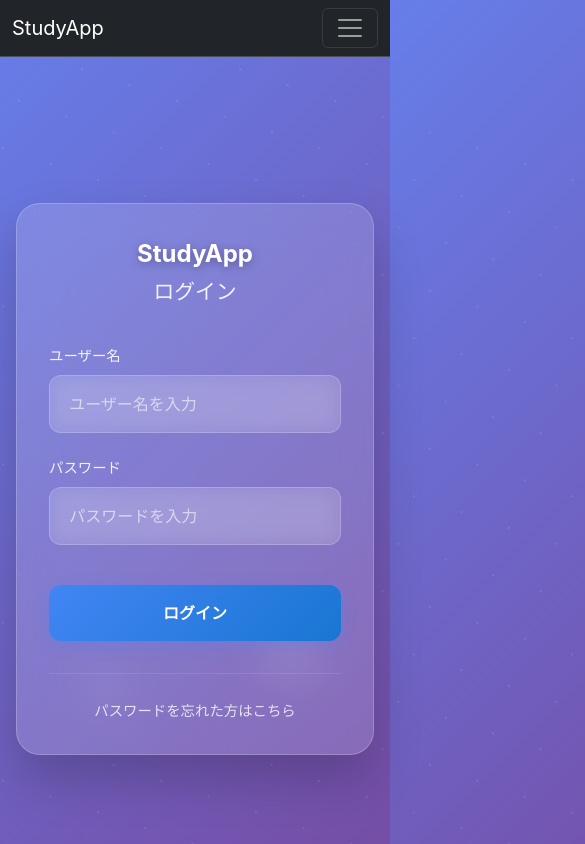
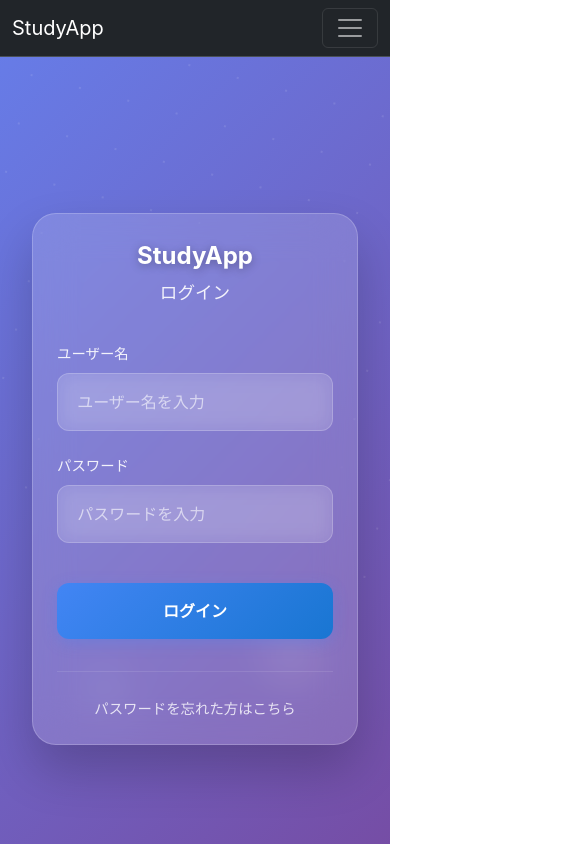
Before and after one commit to kazuhiro-coder/first-app, a React (Create React App) app in the folder frontend/: page /login in a window 390 px wide. Shown: the top 844 px of the page, 585 px wide, since content can reach past the window. Built offline with nearby package versions, Linux system fonts and the light colour scheme.

Commit message:
レスポンシブ対応loginとhomeのみ

```diff
--- a/frontend/src/components/Home.css
+++ b/frontend/src/components/Home.css
@@ -4,7 +4,9 @@
   box-sizing: border-box;
 }
 
-        body {
+html, body {
+  max-width: 100%;
+  overflow-x: hidden;
   font-family: -apple-system, BlinkMacSystemFont, 'Segoe UI', Roboto, sans-serif;
   background: linear-gradient(135deg, #667eea 0%, #764ba2 100%);
   min-height: 100vh;
@@ -295,3 +297,23 @@
     grid-template-columns: 1fr;
   }
 }
+
+@media (max-width: 480px) {
+  .section-title {
+    font-size: 1.2rem;
+  }
+
+  .stat-number {
+    font-size: 2.4rem;
+  }
+
+  .study-item {
+    flex-direction: column;
+    align-items: flex-start;
+    gap: 0.5rem;
+  }
+
+  .study-duration {
+    align-self: flex-end;
+  }
+}
--- a/frontend/src/components/Login.css
+++ b/frontend/src/components/Login.css
@@ -4,29 +4,28 @@
   box-sizing: border-box;
 }
 
-        body {
+html, body {
+  max-width: 100%;
+  overflow-x: hidden;
   font-family: -apple-system, BlinkMacSystemFont, 'Segoe UI', Roboto, sans-serif;
   background: linear-gradient(135deg, #667eea 0%, #764ba2 100%);
   min-height: 100vh;
-
-            align-items: center;
-            justify-content: center;
   position: relative;
-            overflow: hidden;
 }
 
-        /* Background Animation */
+/* 背景アニメーション */
 body::before {
   content: '';
   position: absolute;
   top: -50%;
   left: -50%;
-            width: 200%;
-            height: 200%;
+  width: 150%;
+  height: 150%;
   background: radial-gradient(circle, rgba(255,255,255,0.1) 1px, transparent 1px);
   background-size: 50px 50px;
   animation: float 20s ease-in-out infinite;
   pointer-events: none;
+  z-index: 0;
 }
 
 @keyframes float {
@@ -34,7 +33,19 @@
   50% { transform: translateY(-20px) rotate(180deg); }
 }
 
-        /* Login Container */
+/* 中央寄せラッパー */
+.login-wrapper {
+  display: flex;
+  justify-content: center;
+  align-items: center;
+  min-height: 100vh;
+  padding: 1rem;
+  box-sizing: border-box;
+  position: relative;
+  z-index: 1;
+}
+
+/* ログインボックス */
 .login-container {
   background: rgba(255, 255, 255, 0.15);
   backdrop-filter: blur(20px);
@@ -60,7 +71,7 @@
   }
 }
 
-        /* Logo and Title */
+/* ロゴとタイトル */
 .logo-section {
   text-align: center;
   margin-bottom: 2.5rem;
@@ -81,7 +92,7 @@
   opacity: 0.9;
 }
 
-        /* Form */
+/* 入力フォーム */
 .login-form {
   display: flex;
   flex-direction: column;
@@ -124,7 +135,7 @@
   transform: translateY(-2px);
 }
 
-        /* Login Button */
+/* ログインボタン */
 .login-btn {
   background: linear-gradient(135deg, #4285f4 0%, #1976d2 100%);
   border: none;
@@ -150,16 +161,24 @@
   box-shadow: 0 4px 15px rgba(66, 133, 244, 0.3);
 }
 
-        .login-wrapper {
-  display: flex;
-  justify-content: center;
-  align-items: center;
-  min-height: 100vh;
-  position: relative;
-  z-index: 1;
+/* ロード中アニメーション */
+.loading {
+  display: none;
+  width: 20px;
+  height: 20px;
+  border: 2px solid rgba(255, 255, 255, 0.3);
+  border-top: 2px solid white;
+  border-radius: 50%;
+  animation: spin 1s linear infinite;
+  margin-left: 10px;
 }
 
-        /* Additional Links */
+@keyframes spin {
+  0% { transform: rotate(0deg); }
+  100% { transform: rotate(360deg); }
+}
+
+/* 追加リンク */
 .additional-links {
   text-align: center;
   margin-top: 2rem;
@@ -178,7 +197,7 @@
   color: white;
 }
 
-        /* Floating Elements */
+/* 装飾アニメーション */
 .floating-element {
   position: absolute;
   border-radius: 50%;
@@ -217,7 +236,7 @@
   75% { transform: translateY(-5px) translateX(-10px); }
 }
 
-        /* Input Focus Animation */
+/* フォーカスアニメーション */
 .form-group::before {
   content: '';
   position: absolute;
@@ -236,36 +255,20 @@
   opacity: 1;
 }
 
-        /* Responsive */
+/* レスポンシブ対応 */
 @media (max-width: 480px) {
   .login-container {
     margin: 1rem;
-                padding: 2rem;
-                max-width: none;
+    padding: 1.5rem;
+    max-width: 100%;
+    box-sizing: border-box;
   }
 
   .logo {
-                font-size: 1.8rem;
+    font-size: 1.6rem;
   }
 
   .login-title {
-                font-size: 1.3rem;
+    font-size: 1.1rem;
   }
 }
-
-        /* Loading Animation */
-        .loading {
-            display: none;
-            width: 20px;
-            height: 20px;
-            border: 2px solid rgba(255, 255, 255, 0.3);
-            border-top: 2px solid white;
-            border-radius: 50%;
-            animation: spin 1s linear infinite;
-            margin-left: 10px;
-        }
-
-        @keyframes spin {
-            0% { transform: rotate(0deg); }
-            100% { transform: rotate(360deg); }
-        }
```
Lines whose indentation alone changed are shown as unchanged.
